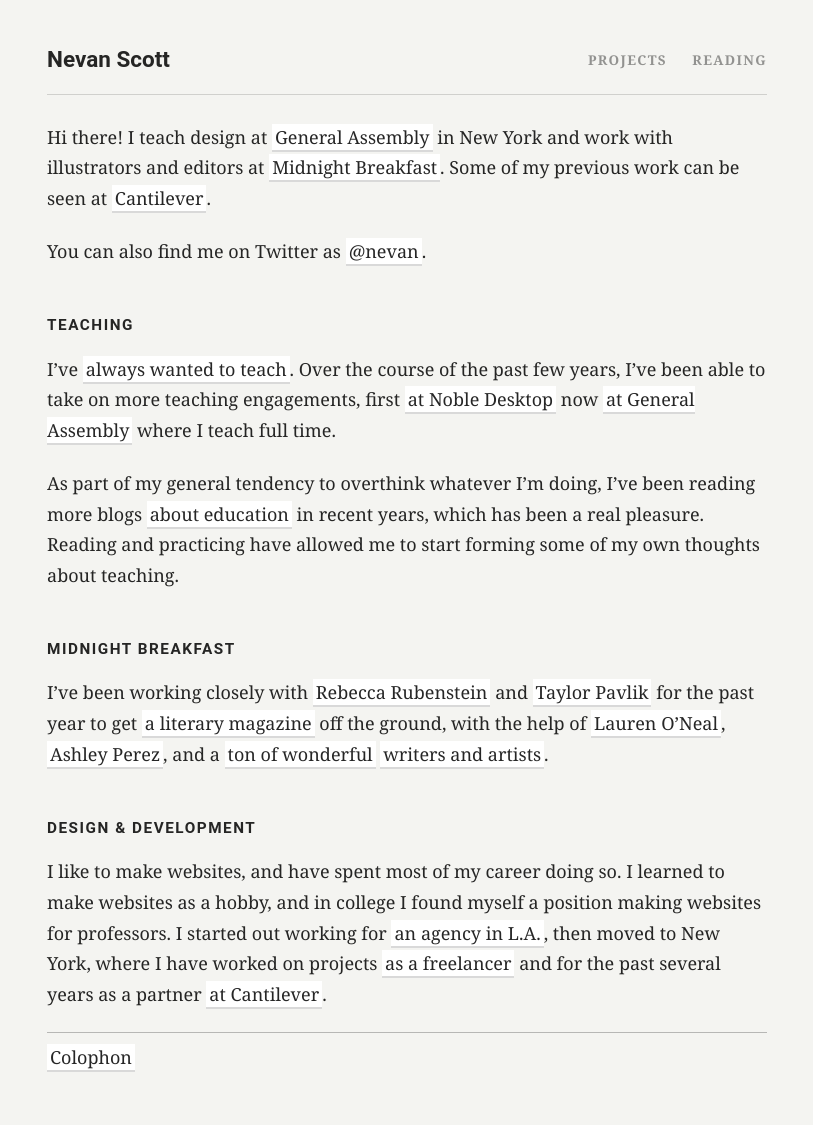
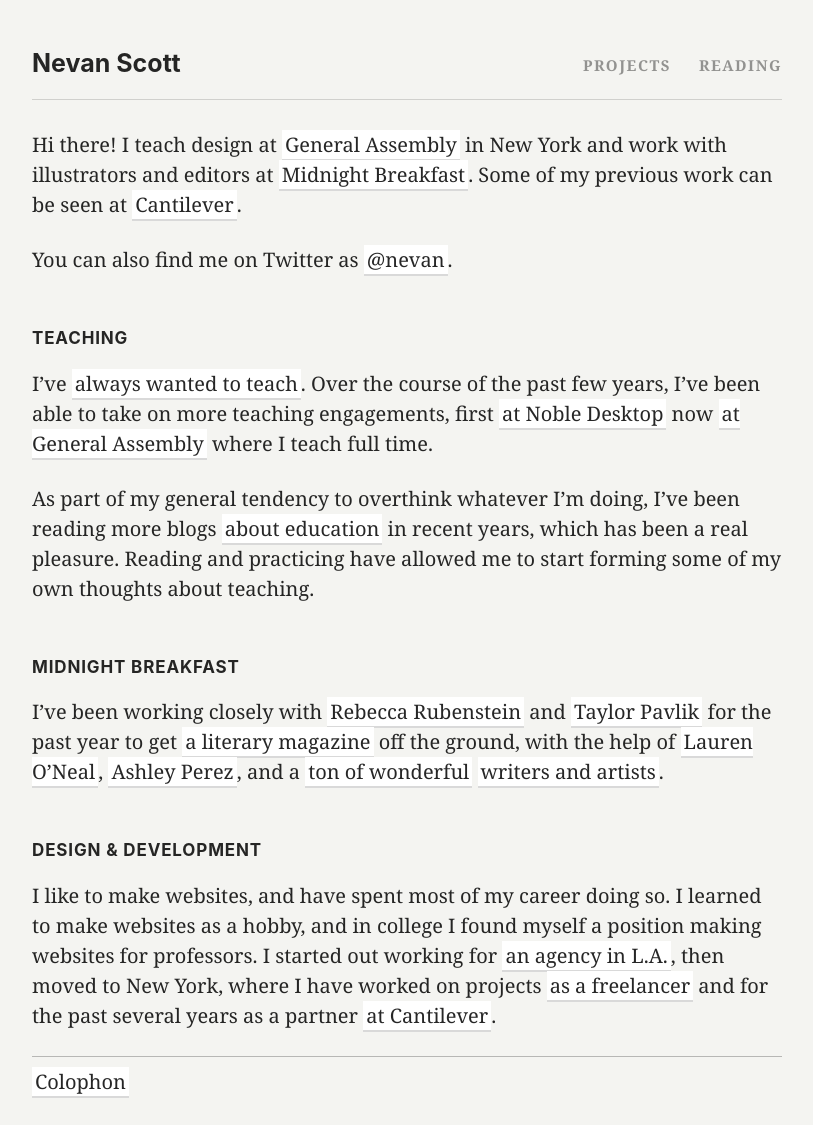
Before and after one commit to nevanscott/nevanscott.github.io, a Jekyll site: the page built from index.md, in a window 1280 px wide. Shown: the whole page, without its empty margins (233-1046 px from the left). Built offline with Jekyll 4.4.1, drawn with Linux system fonts in a browser that asks for light colours; some web fonts are replaced; before the commit the page ends 1098 px from its top, so only the background shows below that.

Commit message:
no more fonts to load, maybe faster?

```diff
--- a/_includes/main.scss
+++ b/_includes/main.scss
@@ -1,5 +1,5 @@
-$ff-serif: Chronicle, 'Chronicle SSm A', 'Chronicle SSm B', Georgia, serif;
-$ff-sans: Whitney, 'Whitney SSm A', 'Whitney SSm B', Avenir, Roboto, Noto, sans-serif;
+$ff-serif: Chronicle, Charter, Georgia, serif;
+$ff-sans: Whitney, -apple-system, BlinkMacSystemFont, "Segoe UI", "Roboto", "Oxygen", "Ubuntu", "Cantarell", "Fira Sans", "Droid Sans", "Helvetica Neue", Avenir, Noto, sans-serif;
 $ratio: 1.618;
 $ssm: "all and (min-width: 35em)";
 
@@ -12,21 +12,21 @@ body {
 	background: hsl(60,10,95);
 	color: rgba(0,0,0,.85);
 	font-family: $ff-serif;
-	font-size: 16px;
-	line-height: 1.6;
+	font-size: 18px;
+	line-height: 1.4;
 	margin: 0;
 	min-height: 100%;
 	padding: .7em;
 	@media #{$ssm} {
-		font-size: 18px;
-		line-height: 1.7;
+		font-size: 20px;
+		line-height: 1.5;
 		padding: 1.4em;
 	}
 }
 
 header, main, section, footer {
 	margin: auto;
-	max-width: 40em;
+	max-width: 37.5em;
 	position: relative;
 	z-index: 2;
 }
@@ -45,7 +45,7 @@ h1 {
 h2 {
 	font-size: .85em;
 	font-weight: bold;
-	letter-spacing: .1em;
+	letter-spacing: .05em;
 	margin: 3em 0 1em;
 	text-transform: uppercase;
 }
@@ -58,9 +58,9 @@ dt {
 }
 a {
   background: white;
-	border-bottom: 2px solid rgba(0,0,0,.15);
+	border-bottom: 1px solid rgba(0,0,0,.15);
 	color: inherit;
-	padding: 1px 3px;
+	padding: 0 3px 1px;
 	text-decoration: none;
 	-webkit-transition: border 250ms;
 	transition: border 250ms;
@@ -71,6 +71,11 @@ a {
 	  background: none;
 	  border: none;
 	  padding: 0;
+	}
+	@media #{$ssm} {
+	  border-width: 2px;
+	  padding-bottom: 1px;
+	  padding-top: 1px;
 	}
 }
 
--- a/_layouts/default.html
+++ b/_layouts/default.html
@@ -4,10 +4,7 @@
 	<meta charset="utf-8">
 	<meta http-equiv="X-UA-Compatible" content="IE=edge,chrome=1">
 	<title>{{ site.name }}{% if page.title %} &middot; {{ page.title | textilize | strip_html }}{% endif %}</title>
-	<meta name="viewport" content="width=995" />
-	<link href="/index.xml" rel="alternate" title="Nevan Scott" type="application/atom+xml" />
 	<meta name="viewport" content="width=device-width">
-	<link rel="stylesheet" type="text/css" href="//cloud.typography.com/6747292/623588/css/fonts.css" />
 	<style>{% capture styles %}{% include main.scss %}{% endcapture %}{{ styles | scssify }}</style>
 </head>
 <body>
```
